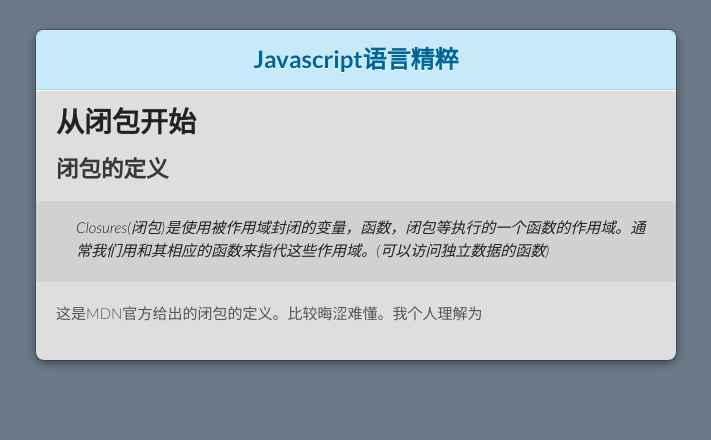
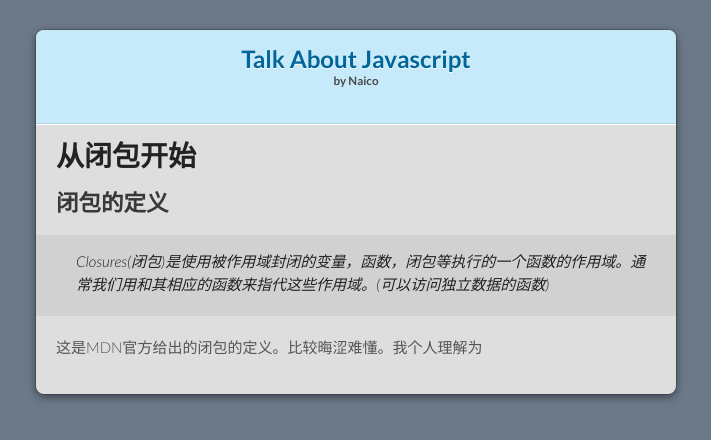
Before and after one commit to Naico/naico.github.io, a Jekyll site: the page built from _posts/2017-12-05-Learning-Javascript.md, in a window 1280 px wide. Shown: the top 440 px of the page, without its empty margins (284-995 px from the left). Built offline with Jekyll 4.4.1, drawn with Linux system fonts in a browser that asks for light colours; a script that is not in the unit is left out.

Commit message:
Adding blog style

```diff
--- a/_layouts/blog.html
+++ b/_layouts/blog.html
@@ -18,7 +18,8 @@
 <body>
     <div class="wrapper">
         <header>
-            <h1>Javascript语言精粹</h1>
+            <h1>Talk About Javascript</h1>
+            <h5>by Naico</h5>
         </header>
         <section>
 
--- /dev/null
+++ b/_sass/jekyll-theme-modernist.blog.scss
@@ -0,0 +1,324 @@
+@import "rouge-base16-dark";
+html {
+    background: #6C7989;
+    background: #6C7989 linear_gradient(#6C7989, #434B55) fixed;
+}
+
+body {
+    padding: 30px 0;
+    margin: 0;
+    font: 14px/1.5 Lato, "Helvetica Neue", Helvetica, Arial, sans-serif;
+    color: #555;
+    font-weight: 300;
+    background: inline-image('checker.png') fixed;
+}
+
+.wrapper {
+    width: 1000px;
+    margin: 0 auto;
+    background: #DEDEDE;
+    border-radius: 8px;
+    box-shadow: rgba(#000, 0.2) 0 0 0 1px, rgba(#000, 0.45) 0 3px 10px;
+}
+
+header,
+section,
+footer {
+    display: block;
+}
+
+a {
+    color: #069;
+    text-decoration: none;
+}
+
+p {
+    margin: 0;
+    padding: 0;
+}
+
+strong {
+    color: #222;
+    font-weight: 700;
+}
+
+header {
+    border-radius: 8px 8px 0 0;
+    background: #C6EAFA;
+    background: linear_gradient(#DDFBFC, #C6EAFA);
+    position: relative;
+    padding: 15px 20px;
+    border-bottom: 1px solid #B2D2E1;
+    text-align: center;
+    h1 {
+        margin: 0 auto;
+        padding: 0;
+        font-size: 24px;
+        line-height: 1.2;
+        color: #069;
+        text-shadow: rgba(#fff, 0.9) 0 1px 0;
+    }
+    &.without-description h1 {
+        margin: 10px 0;
+    }
+    p {
+        margin: 0 auto;
+        color: #61778B;
+        width: 300px;
+        font-size: 13px;
+        &.view {
+            display: none;
+            font-weight: 700;
+            text-shadow: rgba(#fff, 0.9) 0 1px 0;
+            -webkit-font-smoothing: antialiased;
+            a {
+                color: #06c;
+            }
+            small {
+                font-weight: 400;
+            }
+        }
+    }
+    ul {
+        margin: 0;
+        padding: 0;
+        list-style: none;
+        position: fixed;
+        z-index: 1;
+        right: 6px;
+        top: 10%;
+        line-height: 30px;
+        padding: 1px 0;
+        background: #5198DF;
+        background: linear_gradient(#77B9FB, #3782CD);
+        border-radius: 5px;
+        box-shadow: inset rgba(#fff, 0.45) 0 1px 0, inset rgba(#000, 0.2) 0 -1px 0;
+        width: auto;
+        &:before {
+            content: '';
+            position: absolute;
+            z-index: -1;
+            left: -5px;
+            top: -4px;
+            right: -5px;
+            bottom: -6px;
+            background: rgba(#000, 0.1);
+            border-radius: 5px;
+            box-shadow: rgba(#000, 0.2) 0 -1px 0, inset rgba(#fff, 0.7) 0 -1px 0;
+        }
+        li {
+            width: 79px;
+            height: 30px;
+            &.single {
+                border: none;
+            }
+        }
+        li+li {
+            width: 78px;
+            border-top: 1px solid #f8f8f2;
+        }
+        li+li+li {
+            border-top: 1px solid #f8f8f2;
+            width: 79px;
+        }
+        a {
+            font-size: 11px;
+            color: #fff;
+            color: rgba(#fff, 0.8);
+            display: block;
+            text-align: center;
+            font-weight: 400;
+            height: 40px;
+            text-shadow: rgba(#000, 0.4) 0 -1px 0;
+            strong {
+                font-size: 14px;
+                display: block;
+                color: #fff;
+                -webkit-font-smoothing: antialiased;
+            }
+        }
+    }
+}
+
+section {
+    padding: 15px 20px;
+    font-size: 15px;
+    border-top: 1px solid #fff;
+    background: linear_gradient(#fafafa, #DEDEDE 700px);
+    border-radius: 0 0 8px 8px;
+    position: relative;
+}
+
+h1,
+h2,
+h3,
+h4,
+h5,
+h6 {
+    color: #222;
+    padding: 0;
+    margin: 0 0 20px;
+    line-height: 1.2;
+}
+
+p,
+ul,
+ol,
+table,
+pre,
+dl {
+    margin: 0 0 20px;
+}
+
+h1,
+h2,
+h3 {
+    line-height: 1.1;
+}
+
+h1 {
+    font-size: 28px;
+}
+
+h2 {
+    color: #393939;
+}
+
+h3,
+h4,
+h5,
+h6 {
+    color: #494949;
+}
+
+blockquote {
+    margin: 0 -20px 20px;
+    padding: 15px 20px 1px 40px;
+    font-style: italic;
+    background: #ccc;
+    background: rgba(#000, 0.06);
+    color: #222;
+}
+
+img {
+    max-width: 100%;
+}
+
+code,
+pre {
+    font-family: Monaco, Bitstream Vera Sans Mono, Lucida Console, Terminal;
+    color: #333;
+    font-size: 12px;
+    overflow-x: auto;
+}
+
+pre {
+    padding: 20px;
+    background: #3A3C42;
+    color: #f8f8f2;
+    margin: 0 -20px 20px;
+    code {
+        color: #f8f8f2;
+    }
+    li & {
+        margin-left: -60px;
+        padding-left: 60px;
+    }
+}
+
+table {
+    width: 100%;
+    border-collapse: collapse;
+}
+
+th,
+td {
+    text-align: left;
+    padding: 5px 10px;
+    border-bottom: 1px solid #aaa;
+}
+
+dt {
+    color: #222;
+    font-weight: 700;
+}
+
+th {
+    color: #222;
+}
+
+small {
+    font-size: 11px;
+}
+
+hr {
+    border: 0;
+    background: #aaa;
+    height: 1px;
+    margin: 0 0 20px;
+}
+
+footer {
+    width: 640px;
+    margin: 0 auto;
+    padding: 20px 0 0;
+    color: #ccc;
+    overflow: hidden;
+    a {
+        color: #fff;
+        font-weight: bold;
+    }
+    p {
+        float: left;
+    }
+    p+p {
+        float: right;
+    }
+}
+
+@media print,
+screen and (max-width: 740px) {
+    body {
+        padding: 0;
+    }
+    .wrapper {
+        border-radius: 0;
+        box-shadow: none;
+        width: 100%;
+    }
+    footer {
+        border-radius: 0;
+        padding: 20px;
+        width: auto;
+        p {
+            float: none;
+            margin: 0;
+        }
+        p+p {
+            float: none;
+        }
+    }
+}
+
+@media print,
+screen and (max-width:580px) {
+    header ul {
+        display: none;
+    }
+    header p.view {
+        display: block;
+    }
+    header p {
+        width: 100%;
+    }
+}
+
+@media print {
+    header p.view a small:before {
+        content: 'at https://github.com/';
+    }
+}
+
+footer {
+    display: none;
+}
--- /dev/null
+++ b/assets/css/blog.scss
@@ -0,0 +1 @@
+@import "jekyll-theme-modernist";
```
